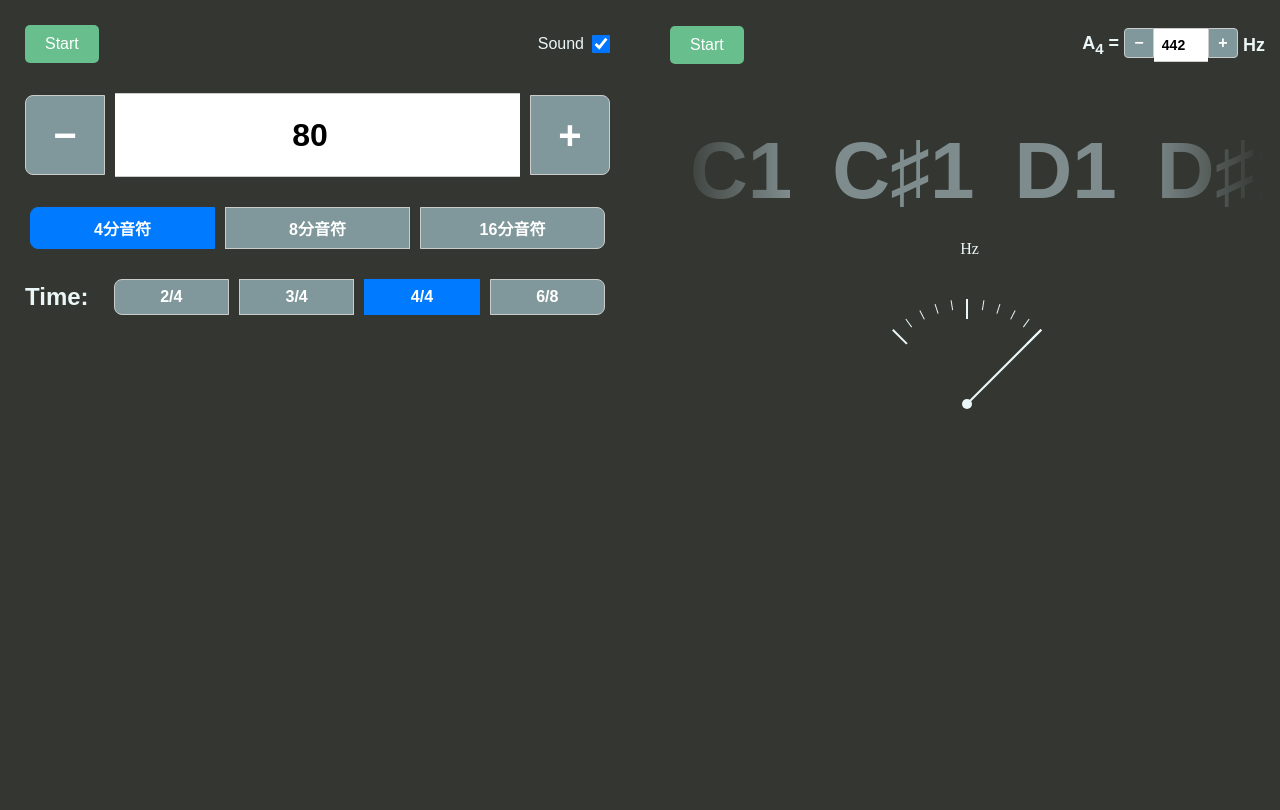
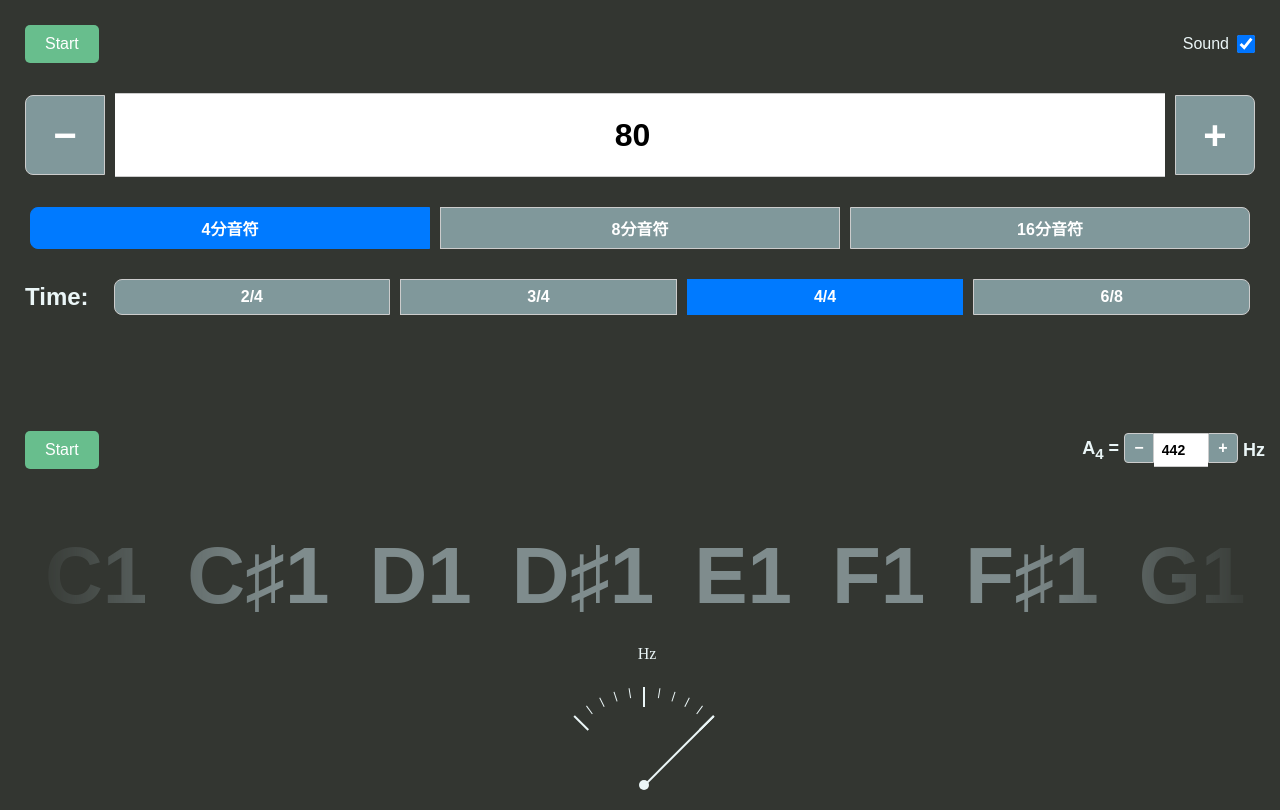
Before and after one commit to teru03/web-tuner-metronome, a Next.js app: page / in a window 1280 px wide. Built offline with nearby package versions, Linux system fonts and the light colour scheme.

Commit message:
サイズ調整

```diff
--- a/app/globals.css
+++ b/app/globals.css
@@ -13,13 +13,14 @@ body {
   padding: 5px;
   gap: 10px;
   width: 100%;
+  height: 100vh;
 }
 
 .box-metronome {
   background-color: #333631;
   padding: 10px;
   flex: 1;
-  min-height: 400px;
+  min-height: 0;
   position: relative;
 }
 
@@ -27,15 +28,9 @@ body {
   background-color: #333631;
   padding: 10px;
   flex: 1;
-  min-height: 400px;
+  min-height: 0;
   position: relative;
   overflow: hidden;
-}
-
-@media (orientation: landscape) {
-  .container {
-    flex-direction: row;
-  }
 }
 
 .metronome-controls {
```
